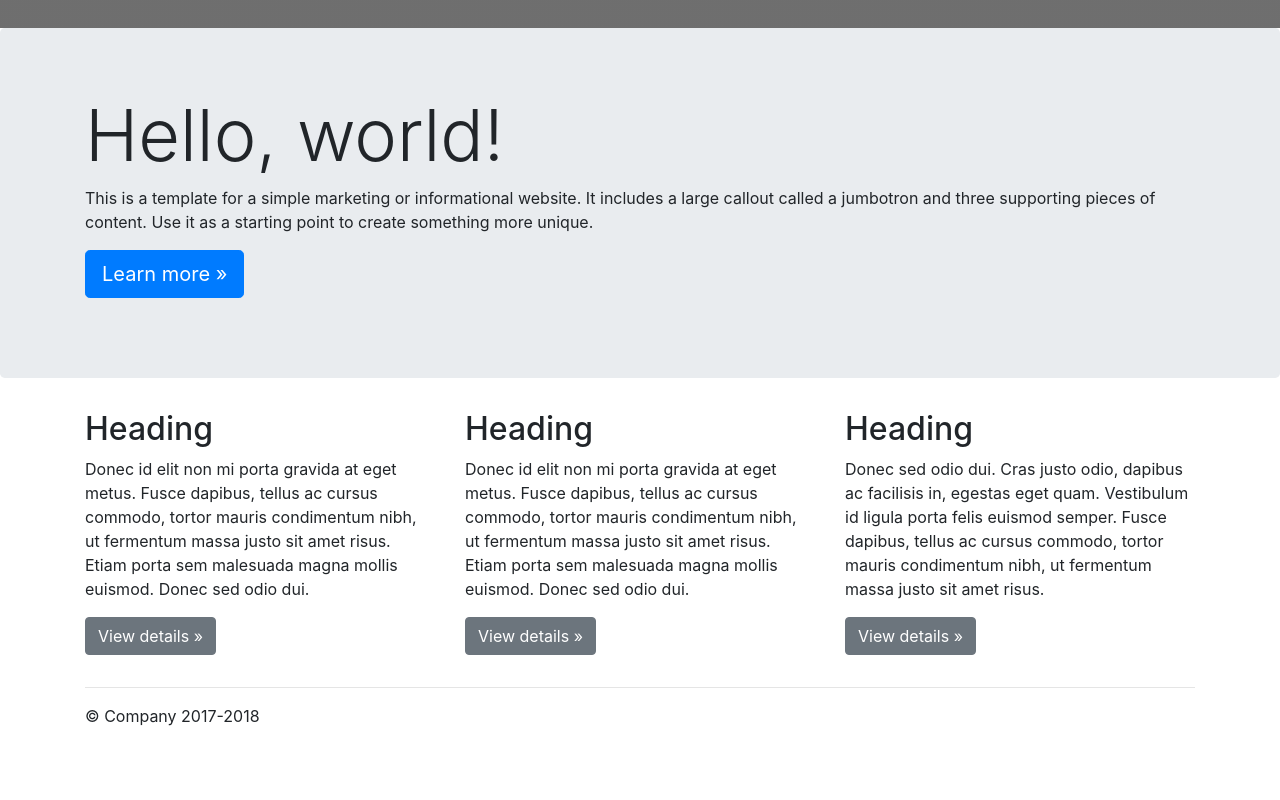
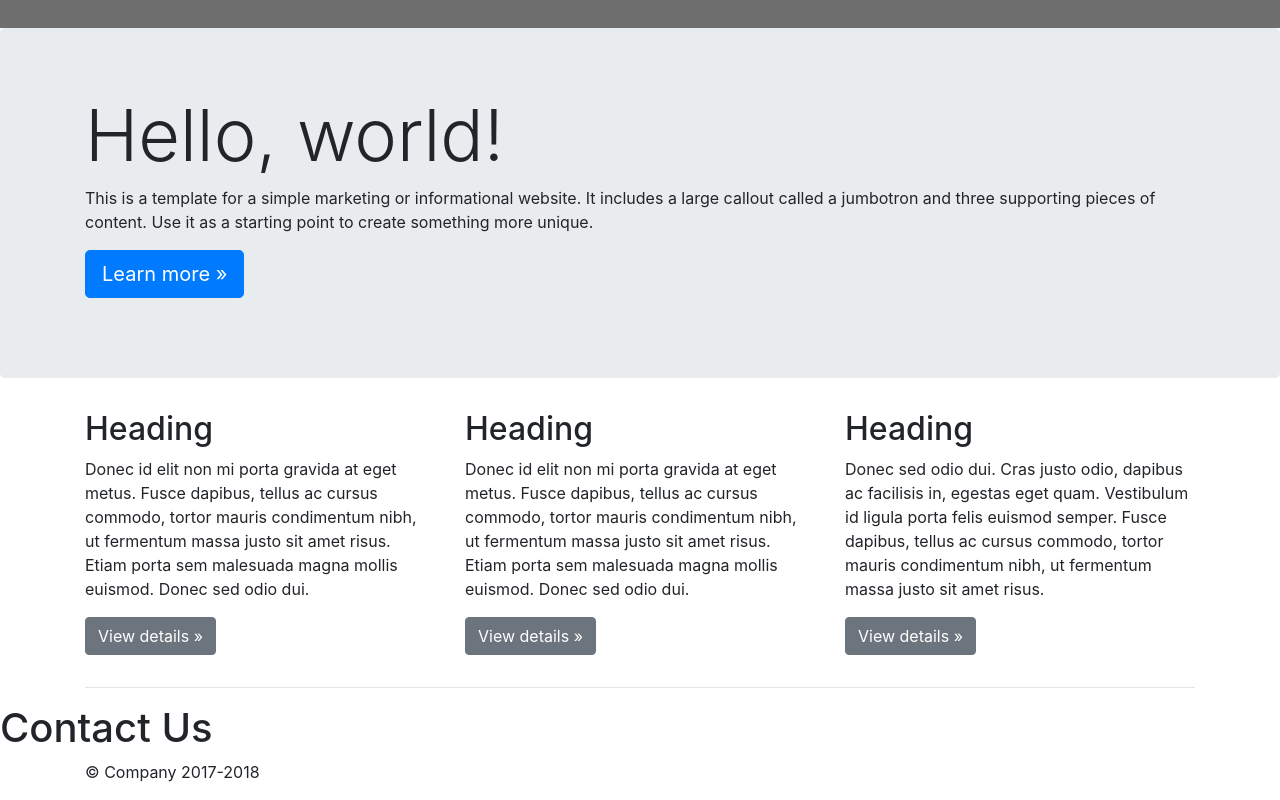
Before and after one commit to MarkPinto/Almonte-Party-Bus, a plain HTML site: page index.html in a window 1280 px wide. Shown: the part 636-1436 px from the top of the page. Before the commit the page ends 1380 px from the top, so only its background shows below. Drawn offline with nearby package versions, Linux system fonts and the light colour scheme; grey boxes are pictures that could not be loaded; files whose address does not match are found by name.

Commit message:
Added inital contact us section

```diff
--- a/index.html
+++ b/index.html
@@ -94,6 +94,11 @@
 
       </div> <!-- /container -->
 
+      <!-- Contact us section -->
+      <div>
+        <h1>Contact Us</h1>
+      </div>
+
     </main>
 
     <footer class="container">
```
